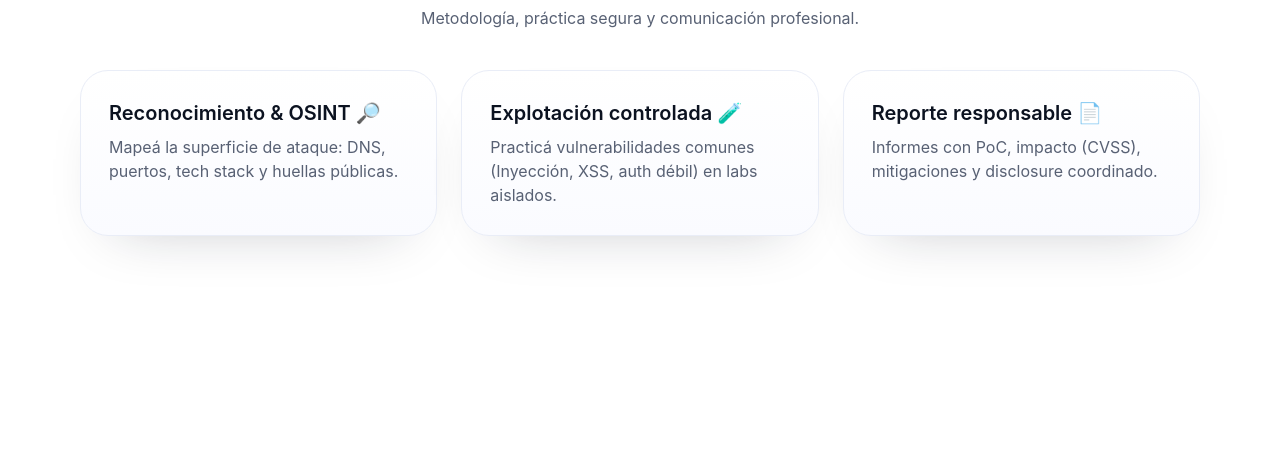
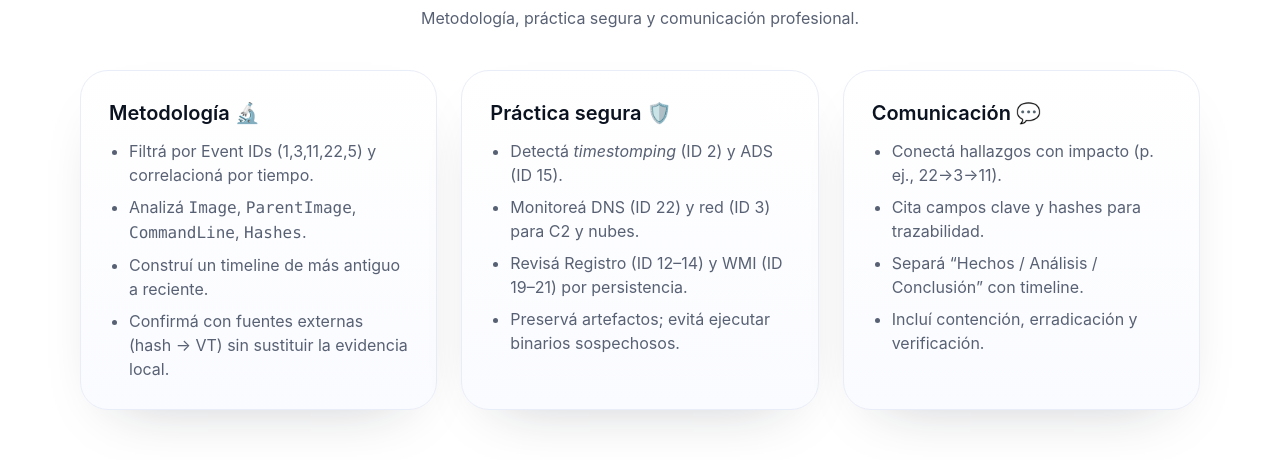
Before and after one commit to delaitros/hacking_3, a plain HTML site: page index.html in a window 1280 px wide. Shown: the part 3280-3740 px from the top of the page. Before the commit the page ends 3612 px from the top, so only its background shows below. Drawn offline with nearby package versions, Linux system fonts and the light colour scheme; no server answers.

Commit message:
Update index.html

```diff
--- a/index.html
+++ b/index.html
@@ -334,19 +334,34 @@
         <p class="text-[var(--muted)] mt-3">Metodología, práctica segura y comunicación profesional.</p>
       </div>
       <div class="grid sm:grid-cols-2 lg:grid-cols-3 gap-6 mt-10">
-        <div class="card p-7 reveal">
-          <h3 class="text-xl font-semibold">Reconocimiento &amp; OSINT 🔎</h3>
-          <p class="text-[var(--muted)] mt-2">Mapeá la superficie de ataque: DNS, puertos, tech stack y huellas públicas.</p>
-        </div>
-        <div class="card p-7 reveal">
-          <h3 class="text-xl font-semibold">Explotación controlada 🧪</h3>
-          <p class="text-[var(--muted)] mt-2">Practicá vulnerabilidades comunes (Inyección, XSS, auth débil) en labs aislados.</p>
-        </div>
-        <div class="card p-7 reveal">
-          <h3 class="text-xl font-semibold">Reporte responsable 📄</h3>
-          <p class="text-[var(--muted)] mt-2">Informes con PoC, impacto (CVSS), mitigaciones y disclosure coordinado.</p>
-        </div>
-      </div>
+  <div class="card p-7">
+    <h3 class="text-xl font-semibold">Metodología 🔬</h3>
+    <ul class="mt-3 list-disc pl-5 text-[var(--muted)] space-y-2">
+      <li>Filtrá por Event IDs (1,3,11,22,5) y correlacioná por tiempo.</li>
+      <li>Analizá <code>Image</code>, <code>ParentImage</code>, <code>CommandLine</code>, <code>Hashes</code>.</li>
+      <li>Construí un timeline de más antiguo a reciente.</li>
+      <li>Confirmá con fuentes externas (hash → VT) sin sustituir la evidencia local.</li>
+    </ul>
+  </div>
+  <div class="card p-7">
+    <h3 class="text-xl font-semibold">Práctica segura 🛡️</h3>
+    <ul class="mt-3 list-disc pl-5 text-[var(--muted)] space-y-2">
+      <li>Detectá <em>timestomping</em> (ID 2) y ADS (ID 15).</li>
+      <li>Monitoreá DNS (ID 22) y red (ID 3) para C2 y nubes.</li>
+      <li>Revisá Registro (ID 12–14) y WMI (ID 19–21) por persistencia.</li>
+      <li>Preservá artefactos; evitá ejecutar binarios sospechosos.</li>
+    </ul>
+  </div>
+  <div class="card p-7">
+    <h3 class="text-xl font-semibold">Comunicación 💬</h3>
+    <ul class="mt-3 list-disc pl-5 text-[var(--muted)] space-y-2">
+      <li>Conectá hallazgos con impacto (p. ej., 22→3→11).</li>
+      <li>Cita campos clave y hashes para trazabilidad.</li>
+      <li>Separá “Hechos / Análisis / Conclusión” con timeline.</li>
+      <li>Incluí contención, erradicación y verificación.</li>
+    </ul>
+  </div>
+</div>
     </div>
   </section>
 
@@ -404,7 +419,7 @@
       measurementId: "G-PDVXLXYHQ9"
     };
 
-    const COLLECTION_NAME = 'quiz_questions2'; // o 'quiz_questions'
+    const COLLECTION_NAME = 'quiz_questions3'; // o 'quiz_questions'
 
     let app, db, auth, userId;
     let questions = [];
```
